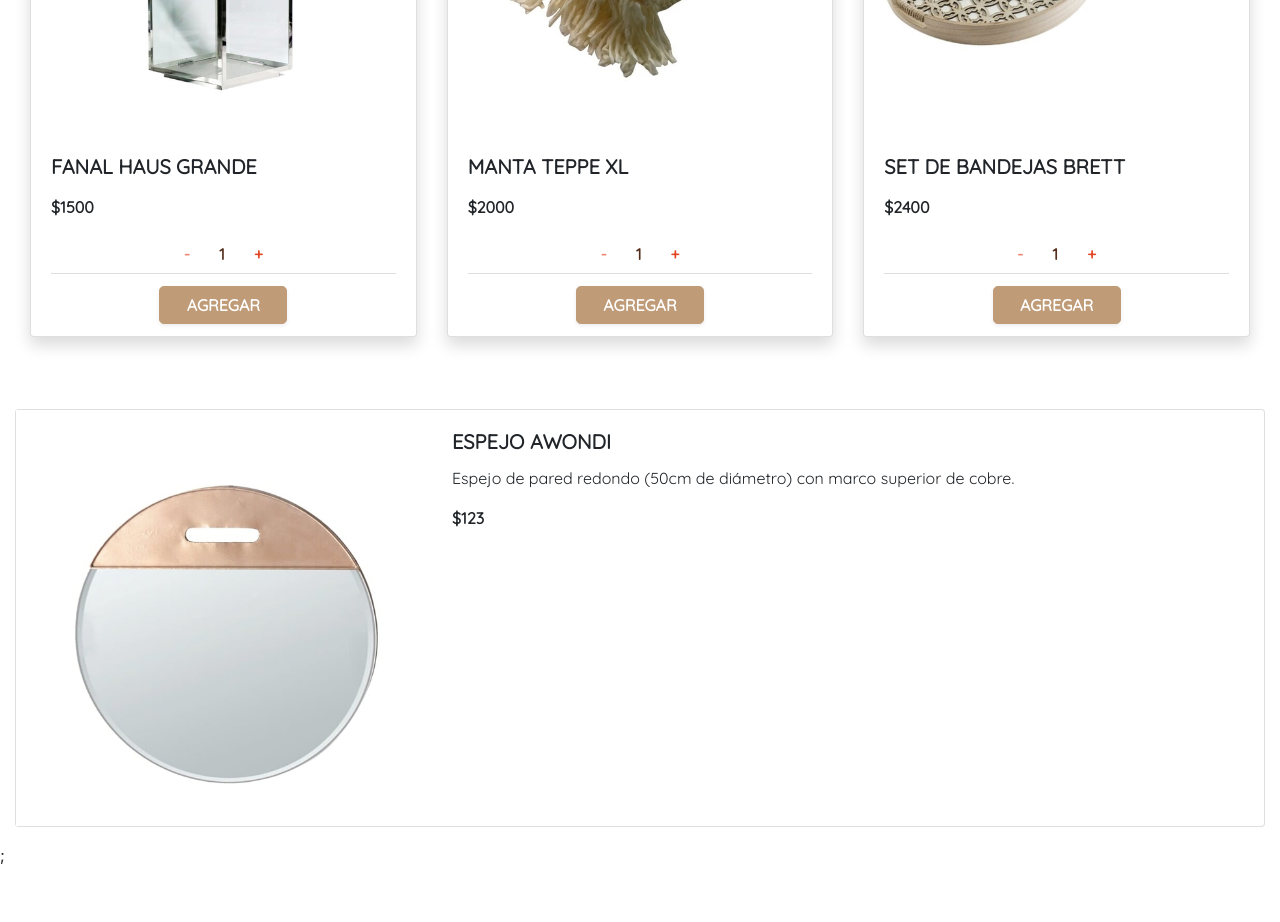
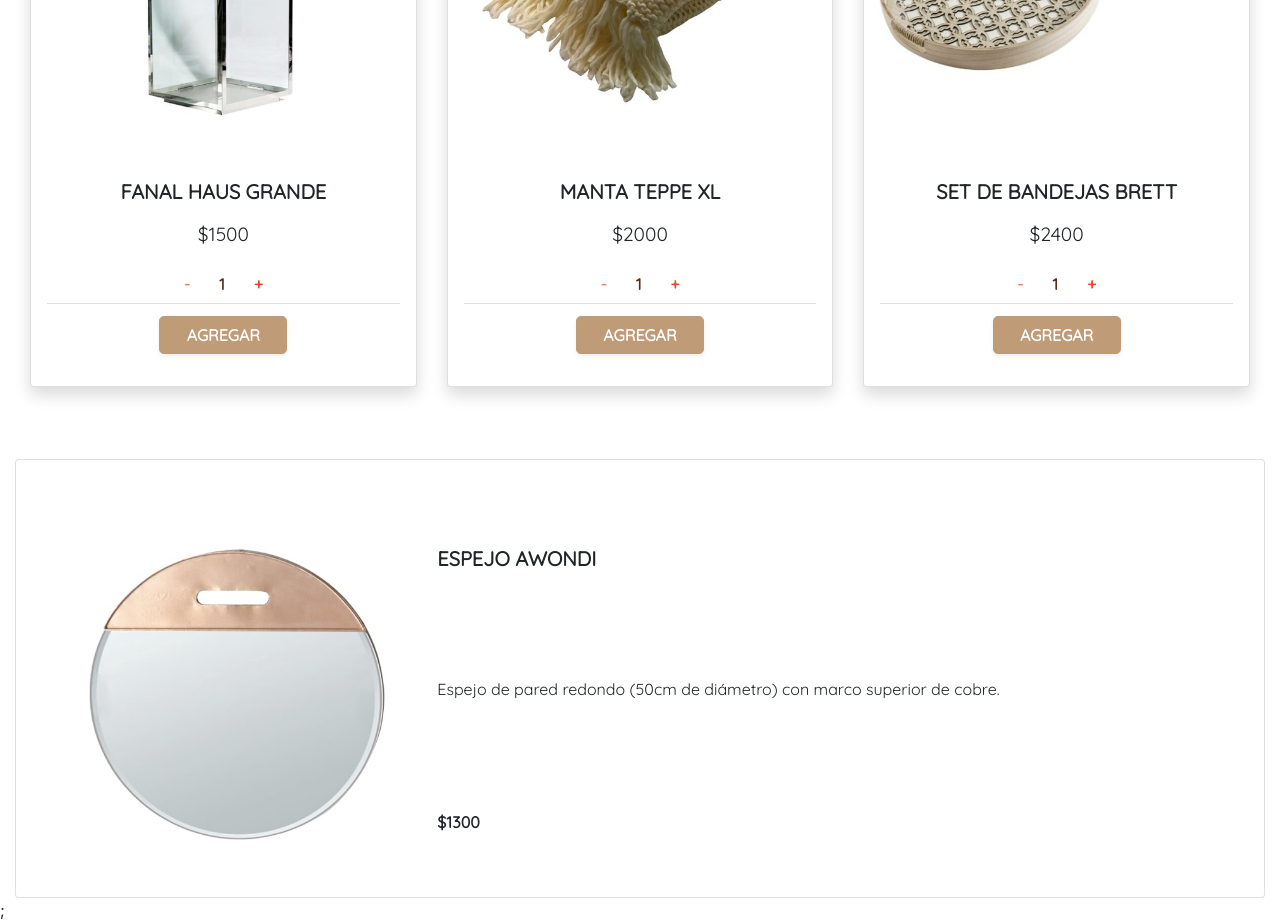
Before and after one commit to me-quintana/lakay-design, a React (Create React App) app: page / in a window 1280 px wide. Shown: the part 1020-1942 px from the top of the page. Before the commit the page ends 1887 px from the top, so only its background shows below. Built offline with nearby package versions, Linux system fonts and the light colour scheme.

Commit message:
Entrega clase 7

```diff
--- a/src/components/item/item.jsx
+++ b/src/components/item/item.jsx
@@ -11,9 +11,9 @@ const Item = ({ products }) => {
 
     return (
         <div className="col mb-4">
-            <div className="card shadow">
+            <div className="card cardItem shadow">
                 <img src={products.image} className="card-img-top img-fluid" alt="Bondiola con papines"/>
-                <div className="card-body">
+                <div className="card-body px-3">
                     <h5 className="card-title m-0">{products.name}</h5>
                     <p className="precio mt-3">${products.price}</p>
                     <ItemCount inicial={1} stock={products.stock} onAdd={onAdd}/>
--- a/src/components/item/item.scss
+++ b/src/components/item/item.scss
@@ -6,7 +6,7 @@ $color-dark-brown: #532e1c;
 $color-red: #e34724;
 $color-white: #ffffff;
 
-.card-body {
+.cardItem {
     font-family: $font;
     text-align: center;
     padding-bottom: 0px;
--- a/src/components/itemCount/itemCount.jsx
+++ b/src/components/itemCount/itemCount.jsx
@@ -26,7 +26,7 @@ const ItemCount = ({inicial, stock, onAdd}) => {
                     : <button className="btn quantityBtn disabled">+</button>
                 }
             </div>
-            <div className="card-footer">
+            <div className="card-footer cardFooterItemCount">
                 <button type="button" className="btn shadow-sm mainBtn agregarProducto" data-id="1" onClick={() => {onAdd(stock, contador)}}>Agregar</button>
             </div>
         </>
--- a/src/components/itemCount/itemCount.scss
+++ b/src/components/itemCount/itemCount.scss
@@ -20,7 +20,7 @@ b {
     color: $color-red;
 }
 
-.card-footer {
+.cardFooterItemCount {
     background-color: $color-white;
     font-family: $font;
     font-weight: bold;
--- a/src/components/itemDetail/itemDetail.jsx
+++ b/src/components/itemDetail/itemDetail.jsx
@@ -1,21 +1,20 @@
 import './itemDetail.scss';
 
+const ItemDetail = ({ product }) => {
 
-const ItemDetail = ({ products }) => {
+    let { name, price, description, image } = product;
 
     return (
         <div className="container-fluid mx-0 mt-5">
-            <div className="card mb-3">
+            <div className="card cardItemDetail p-sm-3">
                 <div className="row no-gutters">
                     <div className="col-md-4">
-                        <img src="/images/espejo.jpg" alt="Espejo Awondi"/>
+                        <img src={image} alt="Espejo Awondi"/>
                     </div>
-                    <div className="col-md-8">
-                        <div className="card-body">
-                            <h5 className="card-title">Espejo Awondi</h5>
-                            <p className="card-text">Espejo de pared redondo (50cm de diámetro) con marco superior de cobre.</p>
-                            <p className="card-text precio">$123</p>
-                        </div>
+                    <div className="col-md-8 card-body mt-4">
+                        <h5 className="card-title">{name}</h5>
+                        <p className="card-text">{description}</p>
+                        <p className="card-text precio">${price}</p>
                     </div>
                 </div>
             </div>
--- a/src/components/itemDetail/itemDetail.scss
+++ b/src/components/itemDetail/itemDetail.scss
@@ -6,13 +6,16 @@ $color-dark-brown: #532e1c;
 $color-red: #e34724;
 $color-white: #ffffff;
 
-.card {
+.cardItemDetail {
     img {
         width: 100%;
     }
-    .card-body {
+    .card-body{
+        display: grid;
+        align-items: center;
         font-family: $font;
         text-align: left;
+        padding: 0px;
         h5 {
             text-transform: uppercase;
             font-weight: bold;
--- a/src/components/itemList/itemList.jsx
+++ b/src/components/itemList/itemList.jsx
@@ -2,6 +2,7 @@ import './itemList.scss';
 import Item from '../item/item.jsx';
 
 const ItemList = ({ products }) => {
+
     return (
         <div className="container-fluid row row-cols-1 row-cols-sm-2 row-cols-lg-3 mx-0 mt-5">
             {products.map((products) => {
--- a/src/components/navbar/navbar.scss
+++ b/src/components/navbar/navbar.scss
@@ -63,7 +63,3 @@ $color-white: #ffffff;
         }
     }
 }
-
-/*.dropdown-item:hover {
-    color: #0091a1;
-}*/
--- a/src/containers/itemDetailContainer/itemDetailContainer.jsx
+++ b/src/containers/itemDetailContainer/itemDetailContainer.jsx
@@ -1,23 +1,25 @@
 import React, { useEffect, useState } from 'react';
-//import ProductsList from '../../mocks/productsList/productsList.jsx';
+import ProductsList from '../../mocks/productsList/productsList.jsx';
 import ItemDetail from '../../components/itemDetail/itemDetail.jsx';
 
-const ItemDetailContainer = ({ products}) => {
+const ItemDetailContainer = () => {
 
-    /*useEffect(() => {
+    const [product, setProduct] = useState(null);
 
-        const Promesa = new Promise((resolve, reject) => {
-            setTimeout(() => resolve(ProductsList), 2000);
+    useEffect(() => {
+
+        const PromesaDetail = new Promise((resolve, reject) => {
+            setTimeout(() => resolve(ProductsList.find(prod => prod.id == 1), 2000));
         });
 
-        Promesa.then((result) => {
-            setProducts(result);
+        PromesaDetail.then((result) => {
+            setProduct(result);
         });
-    }, []);*/
+    }, []);
 
     return (
         <>
-            <ItemDetail/>;
+            {product && <ItemDetail product = {product}/>};
         </>
     );
 };
--- a/src/containers/itemListContainer/itemListContainer.jsx
+++ b/src/containers/itemListContainer/itemListContainer.jsx
@@ -18,11 +18,11 @@ const ItemListContainer = (props) => {
 
         setIsLoading(true);
 
-        const Promesa = new Promise((resolve, reject) => {
+        const PromesaItems = new Promise((resolve, reject) => {
             setTimeout(() => resolve(ProductsList), 2000);
         });
 
-        Promesa.then((result) => {
+        PromesaItems.then((result) => {
             setProducts(result);
             setIsLoading(false);
         });
--- a/src/mocks/productsList/productsList.jsx
+++ b/src/mocks/productsList/productsList.jsx
@@ -1,5 +1,5 @@
 const ProductList = [
-    {id: 1, name: "Espejo Awondi", price: 1300, stock: 10, image: "/images/espejo.jpg"},
+    {id: 1, name: "Espejo Awondi", description: "Espejo de pared redondo (50cm de diámetro) con marco superior de cobre.", price: 1300, stock: 10, image: "/images/espejo.jpg"},
     {id: 2, name: "Almohadón Luftig", price: 1400, stock: 25, image: "/images/almohadon.jpg"},
     {id: 3, name: "Camino Asztal blanco", price: 1250, stock: 15, image: "/images/camino.jpg"},
     {id: 4, name: "Fanal Haus grande", price: 1500, stock: 12, image: "/images/fanal.jpg"},
```
Also changed, not shown: 1 other file (tests, documents, lock files or other folders).
